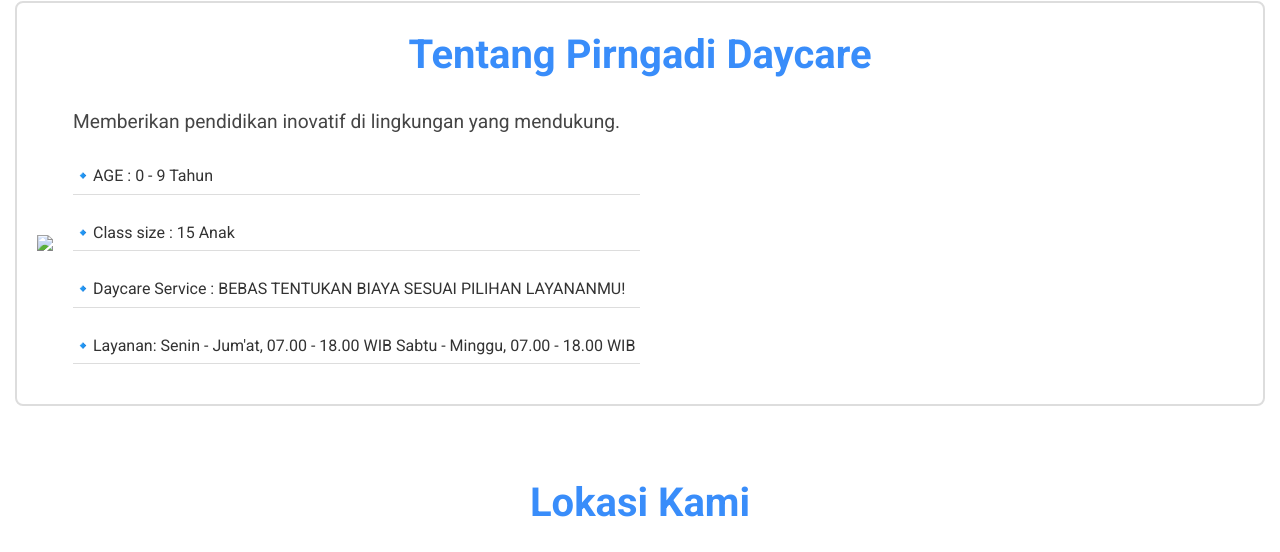
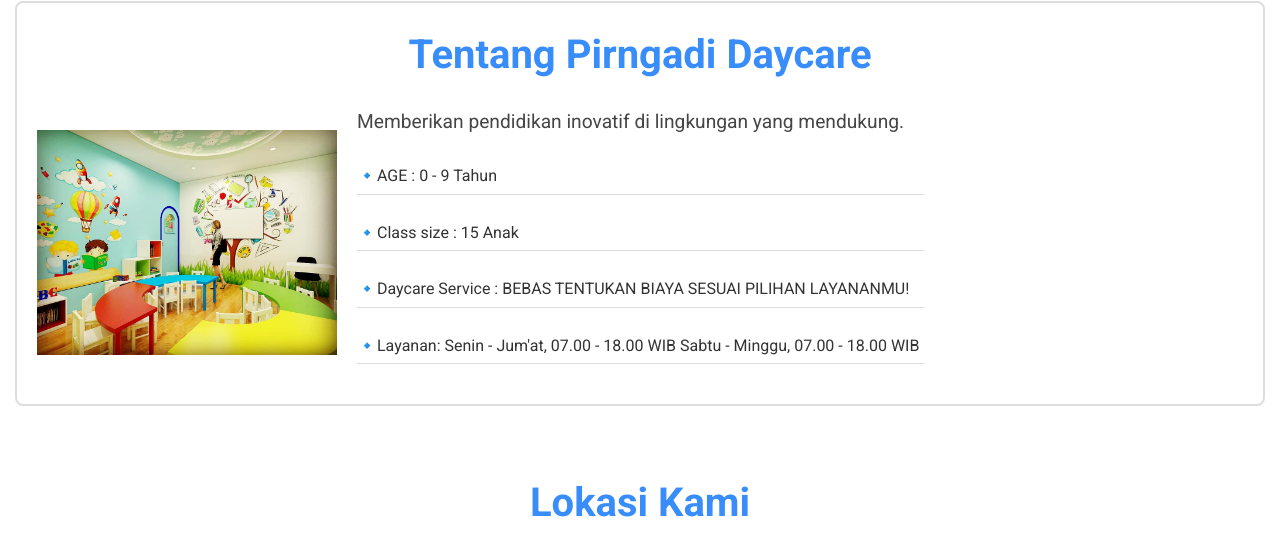
Before and after one commit to Celhan/daycare, a plain HTML site: page index.html in a window 1280 px wide. Shown: the part 2411-2963 px from the top of the page. Drawn offline with Linux system fonts and the light colour scheme.

Commit message:
Update index.html

```diff
--- a/index.html
+++ b/index.html
@@ -504,7 +504,7 @@
             <h2>Tentang Pirngadi Daycare</h2>
             <div class="content">
             <div class="img-content">
-                <img src="alamakk.jpg" class="open">
+                <img src="alamakk.jpg.jpeg" class="open">
                 </div>
             <div class="text-content">
             <p>Memberikan pendidikan inovatif di lingkungan yang mendukung.</p>
```
